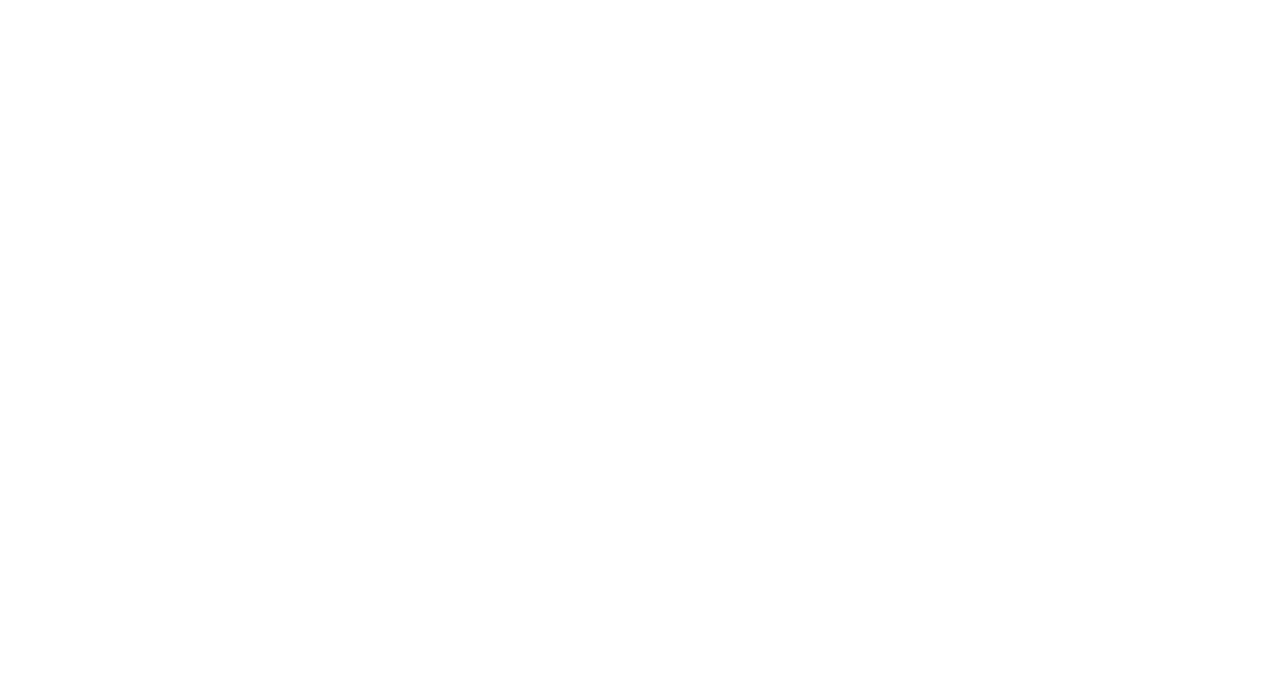
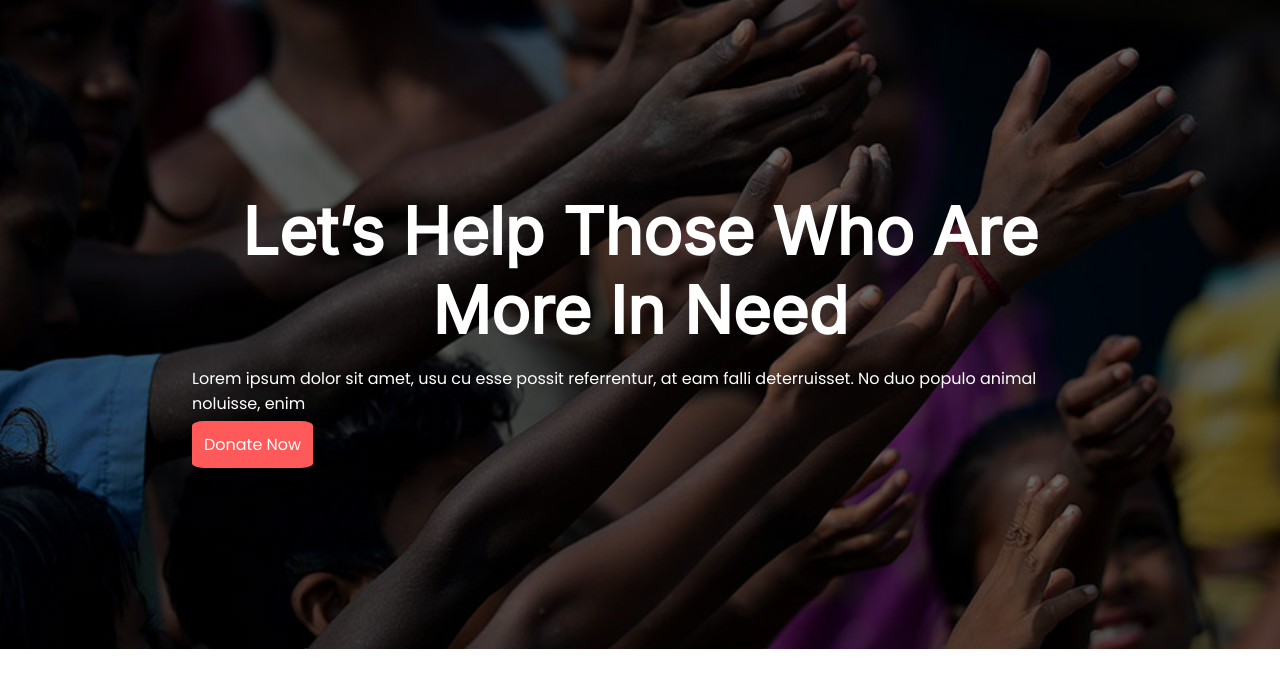
Before and after one commit to IttehadZumar/donation-project, a plain HTML site: page index.html in a window 1280 px wide. Drawn offline with Linux system fonts and the light colour scheme.

```diff
--- a/index.html
+++ b/index.html
@@ -5,19 +5,25 @@
     <meta http-equiv="X-UA-Compatible" content="IE=edge">
     <meta name="viewport" content="width=device-width, initial-scale=1.0">
     <title>Donation Project</title>
+    <link rel="preconnect" href="https://fonts.googleapis.com">
+    <link rel="preconnect" href="https://fonts.gstatic.com" crossorigin>
+    <link href="https://fonts.googleapis.com/css2?family=Inter&family=Montserrat&family=Poppins&display=swap" rel="stylesheet">
     <link rel="stylesheet" href="style.css">
 </head>
 
 <body>
-    <section>
-        <div>
+        <div class="top-banner">
+            <h1>Let’s Help Those Who Are
+                More In Need</h1>
+            <p id="top-banner-paragraph">Lorem ipsum dolor sit amet, usu cu esse possit referrentur, at eam falli
+                deterruisset. No duo populo animal noluisse, enim</p>
+            <a target="_blank" href="">Donate Now</a>
 
         </div>
 
         <div>
 
         </div>
-    </section>
 
 
     <section>
--- a/style.css
+++ b/style.css
@@ -0,0 +1,36 @@
+body{
+    margin: 0;
+    font-family: poppins;
+}
+h1{
+    font-family: 'Inter', sans-serif;
+    font-size: 65px;
+    text-align: center;
+    color: white;
+    margin: 0px;
+}
+p{
+    font-weight: 400px;
+}
+#top-banner-paragraph{
+    color: #ffff;
+}
+a{
+    text-align: center;
+    text-decoration: none;
+    background-color: #ff5959;
+    border-radius: 10%;
+    color: #ffff;
+    padding: 12px;
+
+
+}
+.top-banner{
+
+    background:linear-gradient(rgba(0,0,0,0.6), rgba(0,0,0,0.6)), url(images/donation13.jpg);
+    padding: 15%;
+    background-repeat: no-repeat;
+    background-position: center;
+    background-size: cover;
+    align-items: center;
+}
```
